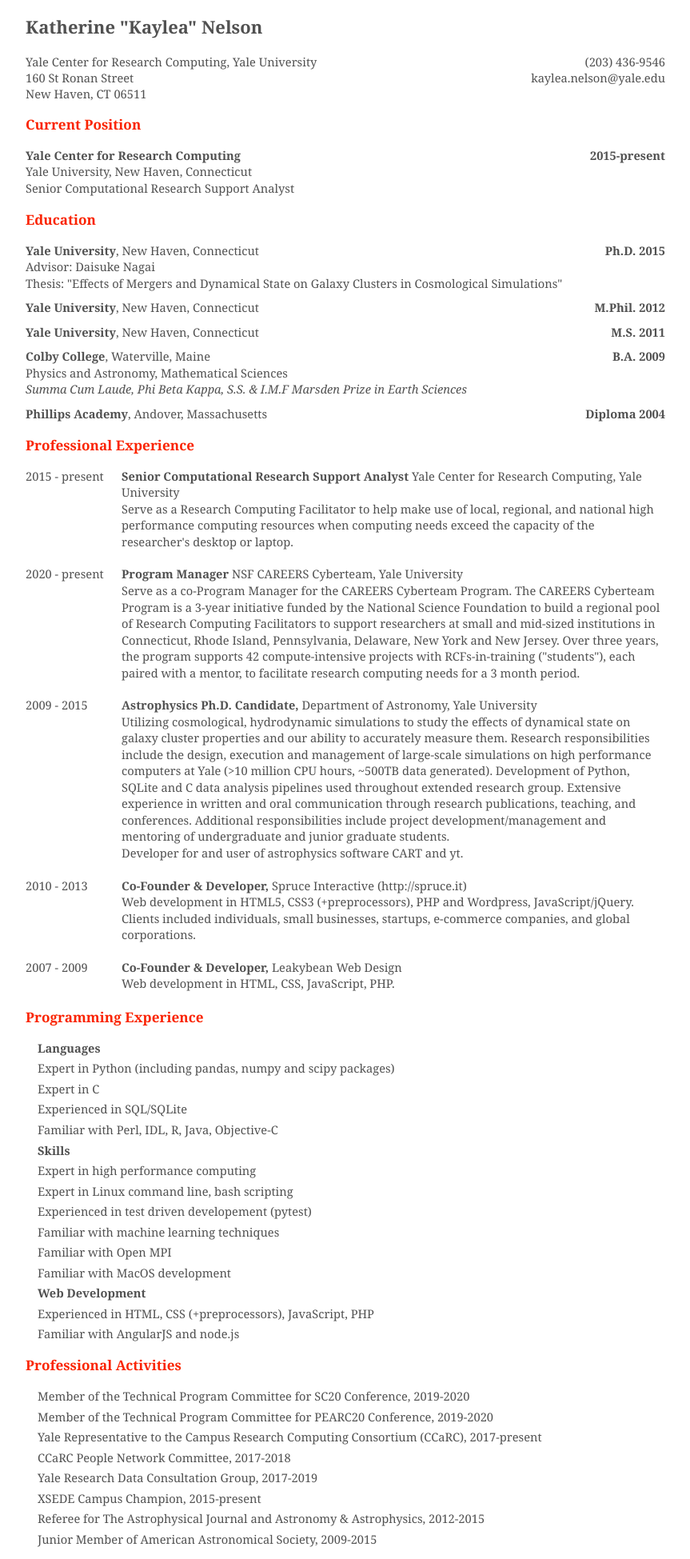
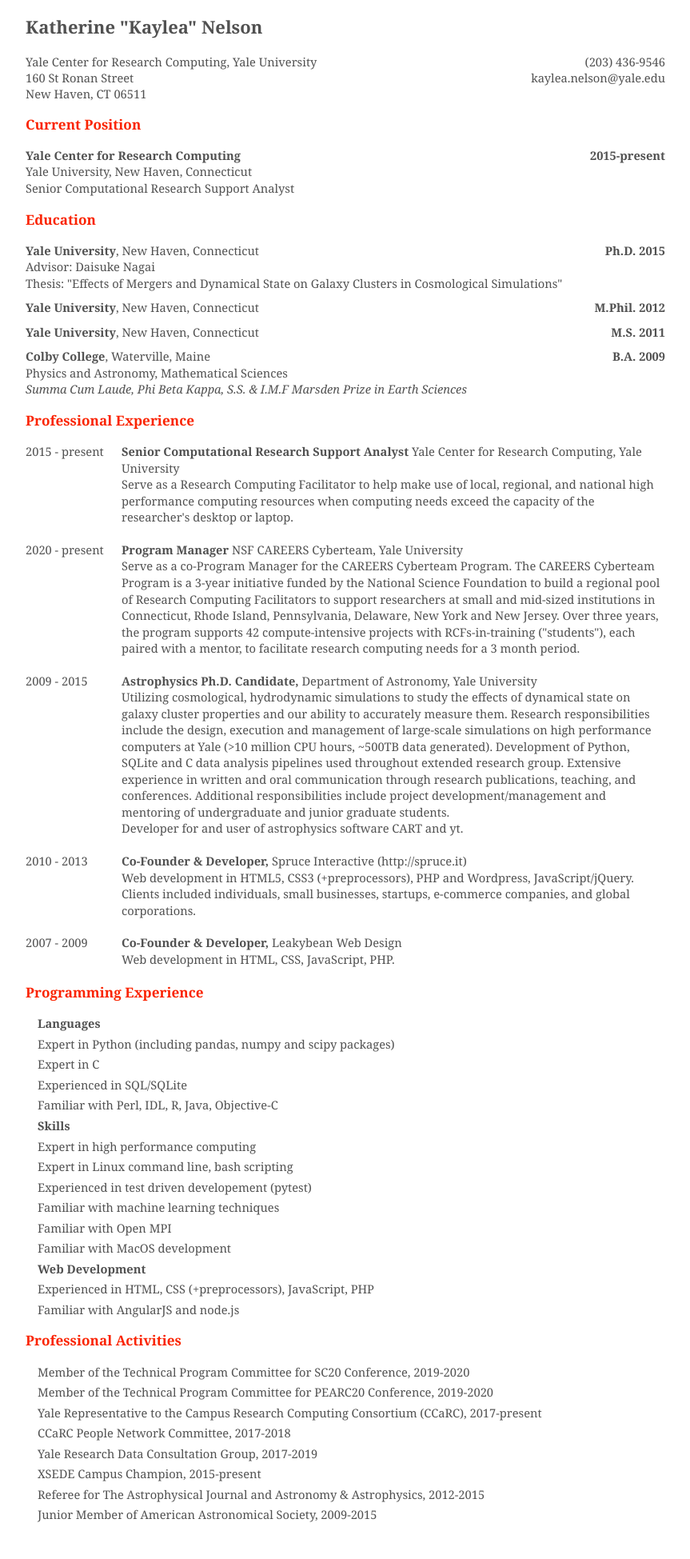
Before and after one commit to kayleanelson/kayleanelson.github.io, a Jekyll site: the page built from resume.html, in a window 1280 px wide. Shown: the whole page at 80% size, without its empty margins (208-1071 px from the left). Built offline with Jekyll 4.4.1, drawn with Linux system fonts in a browser that asks for light colours; after the commit the page ends 1919 px from its top, so only the background shows below that.

Commit message:
shortening cv

```diff
--- a/_includes/bio.html
+++ b/_includes/bio.html
@@ -40,6 +40,8 @@
     Physics and Astronomy, Mathematical Sciences<br />
     <em>Summa Cum Laude, Phi Beta Kappa, S.S. & I.M.F Marsden Prize in Earth Sciences</em></li>
 
+<div style="display:none">
     <div class="right">Diploma 2004</div>
     <li><b>Phillips Academy</b>, Andover, Massachusetts</li>
+</div>
 </ul>
--- a/cv.html
+++ b/cv.html
@@ -55,6 +55,7 @@
     {% endfor %}
 </ol>
 
+<div style="display: none">
 <h4>Contributing Author Publications</h4>
 
 <ol start="5">
@@ -64,6 +65,7 @@
        {% endif %}
     {% endfor %}
 </ol>
+</div>
 
 
 <h3>Technical Skills</h3>
```
